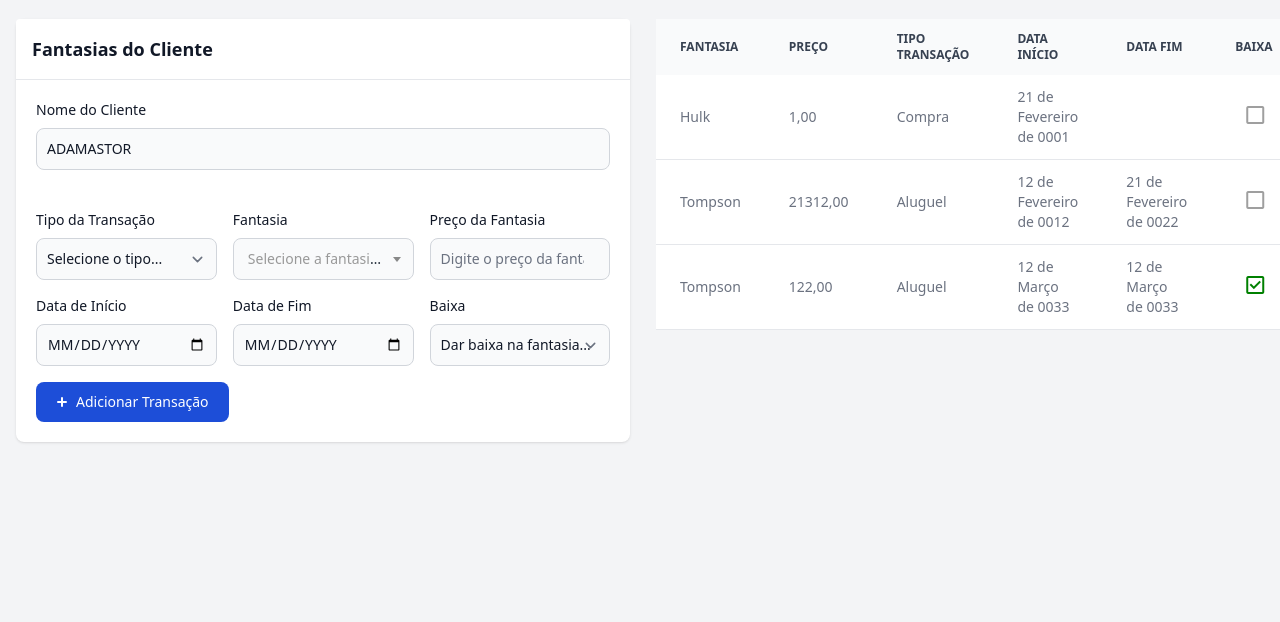
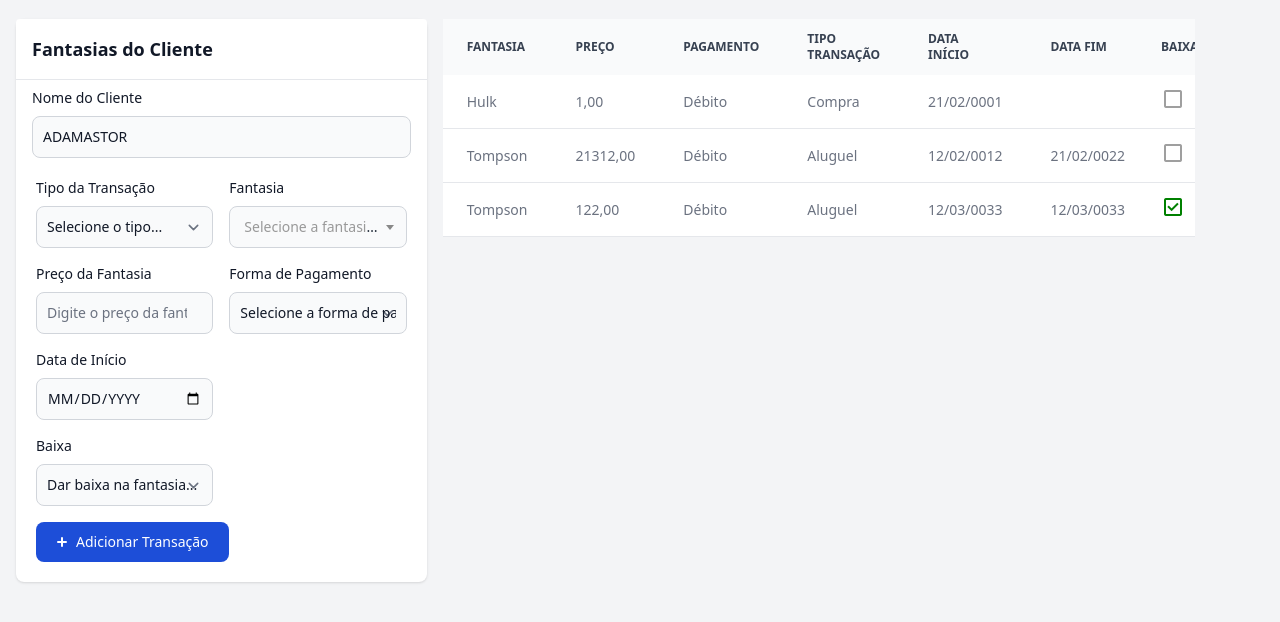
Before and after one commit to PedroFonseca08/Controle_Clientes_Fantasia, a Django app: page /controle/clientes/fantasias/49/ in a window 1280 px wide. Shown: the part 77-699 px from the top of the page. Run offline with Django 5.2, Linux system fonts and the light colour scheme; a user stored in the database is signed in; data comes from the database, SQL or seed files in the repository; both versions use the stored data as it was after the commit; style sheets or scripts are compiled from the project's sources; some libraries are stand-ins or nearby versions.

Commit message:
Novo: Forma de pagamento

```diff
--- a/CCF/controle/models.py
+++ b/CCF/controle/models.py
@@ -63,6 +63,12 @@ class Fantasia(models.Model):
         self.nome_fantasia = self.nome_fantasia.upper()
         super(Fantasia, self).save(*args, **kwargs)
 
+class FormaPagamento(models.Model):
+    forma_pagamento = models.CharField(max_length=60, unique=True, null=False)
+
+    def __str__(self):
+        return f"{self.forma_pagamento}"
+
 class ClienteFantasia(models.Model):
     cliente = models.ForeignKey(Cliente, on_delete=models.CASCADE)
     fantasia = models.ForeignKey(Fantasia, on_delete=models.CASCADE)
@@ -71,6 +77,7 @@ class ClienteFantasia(models.Model):
     data_fim_fantasia = models.DateField(blank=True, null=True)
     tipo_transacao = models.CharField(max_length=1, null=False)
     baixa_fantasia = models.CharField(max_length=1, null=False)
+    forma_pagamento = models.ForeignKey(FormaPagamento, on_delete=models.CASCADE)
 
     def __str__(self):
         return f"{self.cliente.nome_cliente} - {self.fantasia.nome_fantasia}"
--- a/CCF/controle/templates/fantasias_cliente.html
+++ b/CCF/controle/templates/fantasias_cliente.html
@@ -2,9 +2,9 @@
 
 {% block conteudo %}
 
-<div class="flex">
-    <div class="relative pt-4 pl-4 pr-116 w-3/6 max-h-full">
-        <div class="fixed w-[48%] bg-white rounded-lg shadow">
+<div class="flex ">
+    <div class="relative pt-4 pl-4 pr-116 w-1/3 max-h-full">
+        <div class="bg-white rounded-lg shadow">
             <div class="top-0 z-50 bg-white border-b border-gray-200 p-4 rounded-t">
                 <div class="flex items-center justify-between">
                     <h3 class="text-lg font-semibold text-gray-900">
@@ -13,7 +13,7 @@
                 </div>
             </div>
 
-            <div class="col-span-6 p-4 md:p-5">
+            <div class="col-span-6 px-4 pt-2">
                 <label class="block mb-2 text-sm font-medium text-gray-900">Nome do Cliente</label>
                 <input type="text" value="{{cliente.nome_cliente}}" disabled="disabled" name="nomeCF" id="nomeCF" class="bg-gray-50 border border-gray-300 text-gray-900 text-sm rounded-lg focus:ring-primary-600 focus:border-primary-600 block w-full p-2.5" readonly>
             </div>
@@ -23,7 +23,7 @@
             >
                 {% csrf_token %}
                 <div class="grid gap-4 mb-4 grid-cols-6">
-                    <div class="col-span-6 sm:col-span-2">
+                    <div class="col-span-3">
                         <label class="block mb-2 text-sm font-medium text-gray-900">Tipo da Transação</label>
                         <select name="tipo_transacao" id="tipo_transacao" class="bg-gray-50 border border-gray-300 text-gray-900 text-sm rounded-lg focus:ring-primary-600 focus:border-primary-600 block w-full p-2.5" required="" onchange="toggleDataFim()">
                             <option value="" disabled selected>Selecione o tipo...</option>
@@ -31,7 +31,7 @@
                             <option value="C">Compra</option>
                         </select>
                     </div>
-                    <div class="col-span-6 sm:col-span-2">
+                    <div class="col-span-3">
                         <label class="block mb-2 text-sm font-medium text-gray-900">Fantasia</label>
                         <select name="fantasia" id="fantasia" class="select2" required="" onchange="inserirPrecoBase()">
                             <option value="" disabled selected>Selecione a fantasia...</option>
@@ -40,25 +40,38 @@
                             {% endfor %}
                         </select>
                     </div>
-                    <div class="col-span-6 sm:col-span-2">
+                </div>
+
+                <div class="grid gap-4 mb-4 grid-cols-6">
+                    <div class="col-span-3">
                         <label class="block mb-2 text-sm font-medium text-gray-900">Preço da Fantasia</label>
                         <input type="number" name="preco_fantasia" id="preco_fantasia" class="bg-gray-50 border border-gray-300 text-gray-900 text-sm rounded-lg focus:ring-primary-600 focus:border-primary-600 block w-full p-2.5" placeholder="Digite o preço da fantasia..." required="">
                     </div>
+                    <div class="col-span-3">
+                        <label class="block mb-2 text-sm font-medium text-gray-900">Forma de Pagamento</label>
+                        <select name="forma_pagamento" id="forma_pagamento" class="bg-gray-50 border border-gray-300 text-gray-900 text-sm rounded-lg focus:ring-primary-600 focus:border-primary-600 block w-full p-2.5" required="">
+                            <option value="" disabled selected>Selecione a forma de pagamento...</option>
+                            {% for pagamento in pagamentos %}
+                                <option value="{{pagamento.id}}">  {{ pagamento.forma_pagamento }} </option>
+                            {% endfor %}
+                        </select>
+                    </div>
                 </div>
-
                 <div class="grid gap-4 mb-4 grid-cols-6">
-                    <div class="col-span-6 sm:col-span-2">
+                    <div class="col-span-3">
                         <label class="block mb-2 text-sm font-medium text-gray-900">Data de Início</label>
-                        <input type="date" name="data_inicio_fantasia" id="data_inicio_fantasia" class="bg-gray-50 border border-gray-300 text-gray-900 text-sm rounded-lg focus:ring-primary-600 focus:border-primary-600 block w-full p-2.5">
+                        <input type="date" name="data_inicio_fantasia" id="data_inicio_fantasia" class="bg-gray-50 border border-gray-300 text-gray-900 text-sm rounded-lg focus:ring-primary-600 focus:border-primary-600 block w-full p-2.5" required="">
                     </div>
-                    <div class="col-span-6 sm:col-span-2" id="data_fim_fantasia_div">
+                    <div class="col-span-3 hidden" id="data_fim_fantasia_div">
                         <label class="block mb-2 text-sm font-medium text-gray-900">Data de Fim</label>
                         <input type="date" name="data_fim_fantasia" id="data_fim_fantasia" class="bg-gray-50 border border-gray-300 text-gray-900 text-sm rounded-lg focus:ring-primary-600 focus:border-primary-600 block w-full p-2.5" required="">
                     </div>
-                    <div class="col-span-6 sm:col-span-2">
+                </div>
+                <div class="grid gap-4 mb-4 grid-cols-6">
+                    <div class="col-span-3">
                         <label class="block mb-2 text-sm font-medium text-gray-900">Baixa</label>
                         <select name="baixa_fantasia" id="baixa_fantasia" class="bg-gray-50 border border-gray-300 text-gray-900 text-sm rounded-lg focus:ring-primary-600 focus:border-primary-600 block w-full p-2.5" required="" onchange="toggleDataFim()">
-                            <option value="S" disabled selected>Dar baixa na fantasia...</option>
+                            <option value="" disabled selected>Dar baixa na fantasia...</option>
                             <option value="S">Sim</option>
                             <option value="N">Não</option>
                         </select>
@@ -74,7 +87,7 @@
     </div>
 
 
-    <div class="relative overflow-x-auto sm:rounded-lg w-3/6 p-4">
+    <div class="relative overflow-x-auto sm:rounded-lg w-3/5 p-4">
         <table class="w-full text-sm text-left rtl:text-right text-gray-500 ">
             <thead class="text-xs text-gray-700 uppercase bg-gray-50">
                 <tr>
@@ -85,6 +98,9 @@
                         Preço
                     </th>
                     <th scope="col" class="px-6 py-3">
+                        Pagamento
+                    </th>
+                    <th scope="col" class="px-6 py-3">
                         Tipo Transação
                     </th>
                     <th scope="col" class="px-6 py-3">
@@ -93,7 +109,7 @@
                     <th scope="col" class="px-6 py-3">
                         Data Fim
                     </th>
-                    <th scope="col" class="px-6 py-3">
+                    <th scope="col" class="px-3 py-3">
                         Baixa
                     </th>
                     <th scope="col" class="px-6 py-3">
@@ -110,6 +126,9 @@
                         {{ transacao.preco_fantasia }}
                     </td>
                     <td class="px-6 py-3">
+                        {{ transacao.forma_pagamento }}
+                    </td>
+                    <td class="px-6 py-3">
                         {% if transacao.tipo_transacao == "A" %}
                             Aluguel
                         {% elif transacao.tipo_transacao == "C" %}
@@ -117,15 +136,15 @@
                         {% endif %}
                     </td>
                     <td class="px-6 py-3">
-                        {{ transacao.data_inicio_fantasia }}
+                        {{ transacao.data_inicio_fantasia|date:"d/m/Y" }}
                     </td>
                     <td class="px-6 py-3">
                         {% if transacao.data_fim_fantasia == None %}
                         {% else %}
-                        {{ transacao.data_fim_fantasia }}
+                        {{ transacao.data_fim_fantasia|date:"d/m/Y" }}
                         {% endif %}
                     </td>
-                    <td class="px-8 py-3">
+                    <td class="px-3 py-3">
                         {% if transacao.baixa_fantasia == "S" %}
                             <button class="icon-button" transacao-id="{{ transacao.id }}" onclick="toggleBaixa(this)">
                                 <span class="material-symbols-outlined" style="color: green;">
--- a/CCF/controle/views.py
+++ b/CCF/controle/views.py
@@ -7,7 +7,7 @@ from django.http import HttpResponseRedirect, HttpResponse, JsonResponse
 from django.urls import reverse
 from django.contrib import messages
 from django.http import JsonResponse
-from .models import Cliente, ClienteFantasia, Fantasia, Tipo
+from .models import Cliente, ClienteFantasia, Fantasia, Tipo, FormaPagamento
 import os
 
 
@@ -337,6 +337,8 @@ def historico(request, id_cliente):
         data_inicio_fantasia = request.POST.get('data_inicio_fantasia')
         baixa_fantasia = request.POST.get('baixa_fantasia')
 
+        forma_pagamento = get_object_or_404(FormaPagamento, pk=request.POST.get('forma_pagamento'))
+
         if tipo_transacao == 'A':
             data_fim_fantasia = request.POST.get('data_fim_fantasia')
         else:
@@ -350,6 +352,7 @@ def historico(request, id_cliente):
             data_inicio_fantasia=data_inicio_fantasia,
             data_fim_fantasia=data_fim_fantasia,
             baixa_fantasia=baixa_fantasia,
+            forma_pagamento=forma_pagamento,
         )
         novo_cliente_fantasia.save()
 
@@ -373,10 +376,13 @@ def fantasias_cliente(request, id_cliente):
 
     fantasias = Fantasia.objects.filter(usuario=sessao)
 
+    pagamentos = FormaPagamento.objects.all()
+
     context = {
         'transacoes': transacoes,
         'cliente': cliente,
         'fantasias': fantasias,
+        'pagamentos': pagamentos,
     }
 
     return render(request, 'fantasias_cliente.html', context)
```
Also changed, not shown: CCF/controle/admin.py (+6 -1 lines), CCF/controle/migrations/0020_formapagamento_clientefantasia_forma_pagamento.py (added), CCF/controle/migrations/0021_remove_formapagamento_usuario.py (added), CCF/db.sqlite3.
